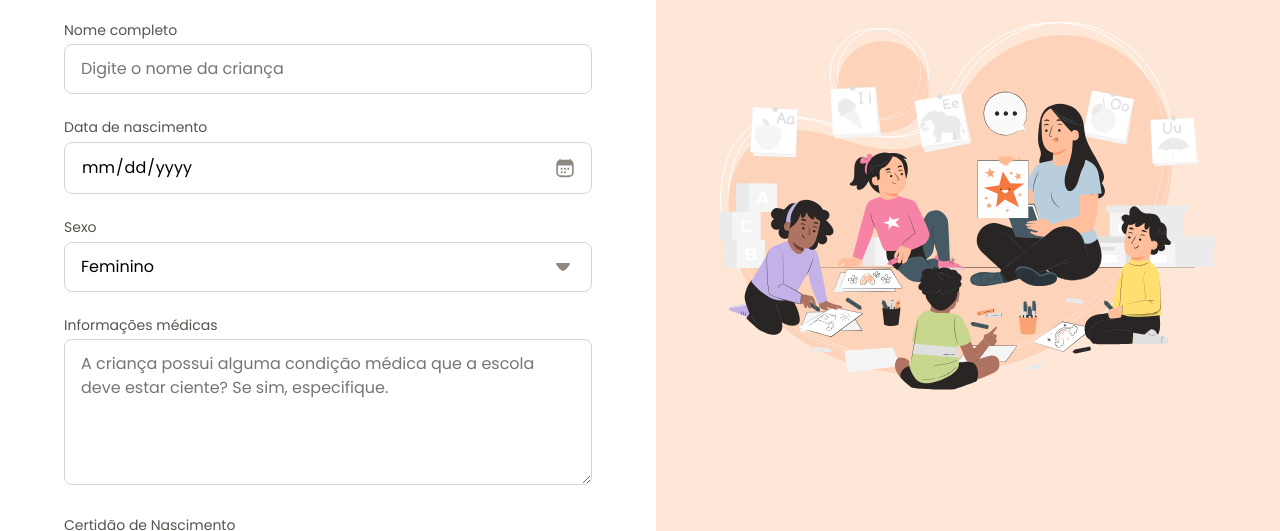
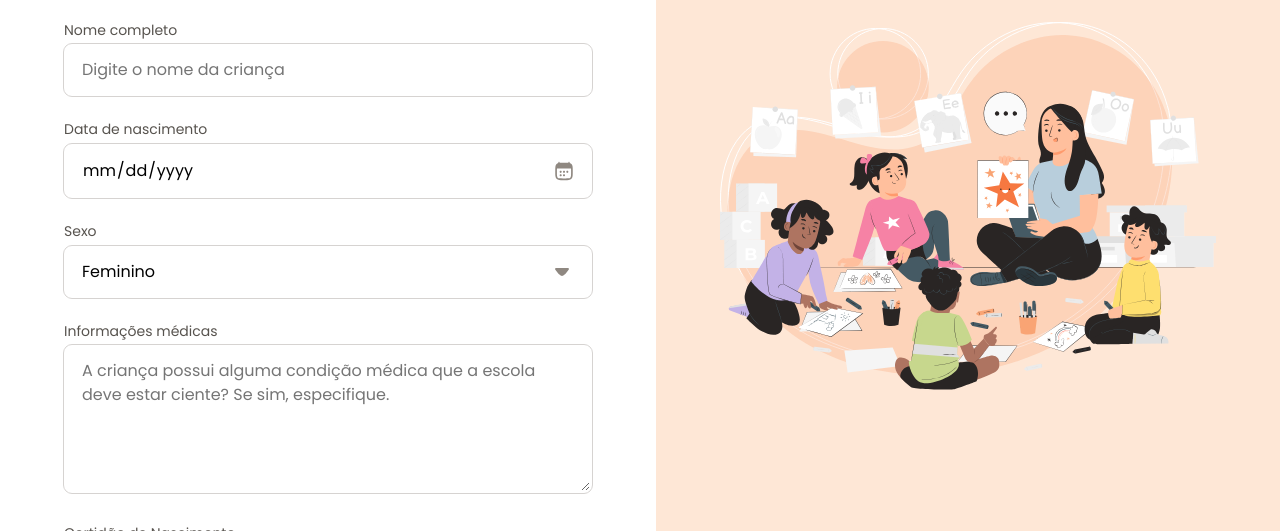
Before and after one commit to miclementi/forms-matricula, a plain HTML site: page index.html in a window 1280 px wide. Shown: the part 269-800 px from the top of the page. Drawn offline with Linux system fonts and the light colour scheme.

Commit message:
ajutando bordas

```diff
--- a/styles/fields/input.css
+++ b/styles/fields/input.css
@@ -2,7 +2,8 @@ input, textarea, select {
   appearance: none;
   width: 100%;
   border-radius: .5rem;
-  border: 1px solid var(--stroke-default);
+  border: 2px solid transparent;
+  outline: 1px solid var(--stroke-default);;
   padding: .75rem 1rem;
 
   font: var(--text);
@@ -18,7 +19,7 @@ label {
 
 input:focus, select:focus, textarea:focus, input[type="date"]:focus-within {
   outline: .25rem solid var(--surface-secondary);
-  border: .125rem solid var(--stroke-highlight);
+  border-color: var(--stroke-highlight);
   outline-offset: .1px;
 }
 
```
